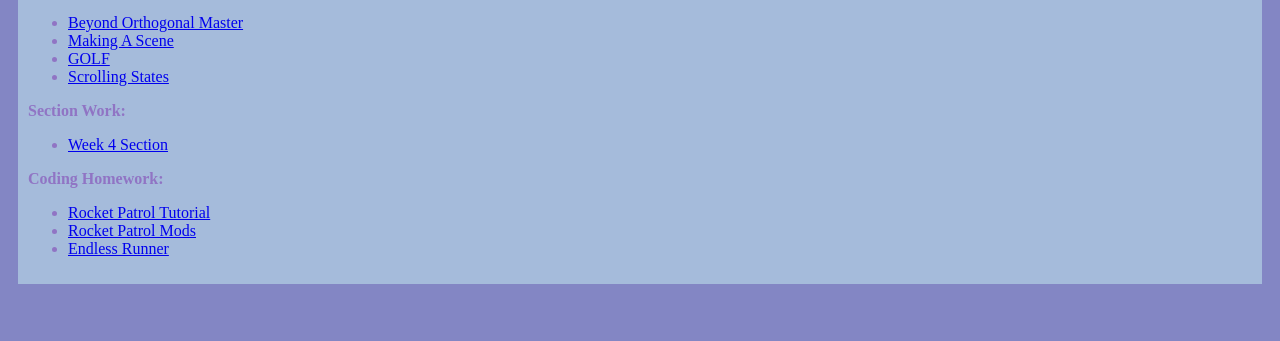
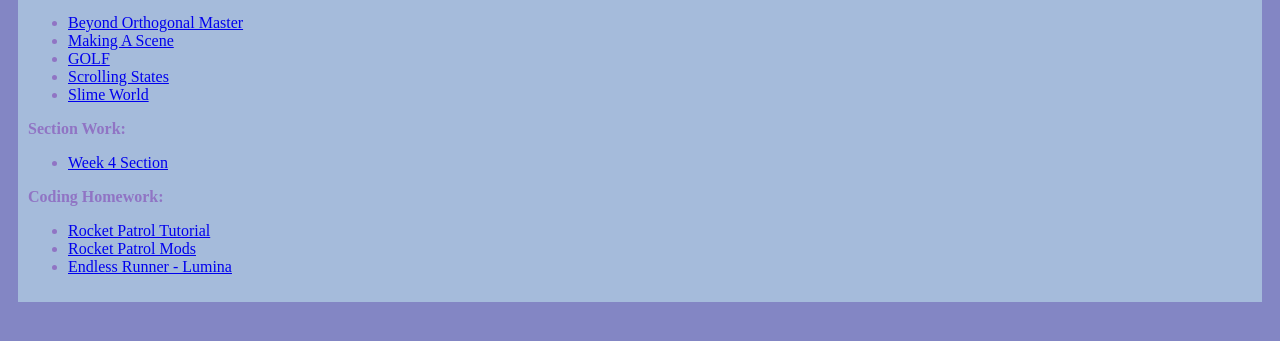
Before and after one commit to efu6ucsc/CMPM120, a plain HTML site: page index.html in a window 1280 px wide. Shown: the part 107-448 px from the top of the page. Drawn offline with Linux system fonts and the light colour scheme.

Commit message:
Add Slime World Link

```diff
--- a/index.html
+++ b/index.html
@@ -19,6 +19,7 @@
                 <li><a href="CP-Making-a-Scene-Template-Master/">Making A Scene</a></li>
                 <li><a href="CP-RNGolf-master/">GOLF</a></li>
                 <li><a href="CP-Scrolling-States-master/">Scrolling States</a></li>
+                <li><a href="CP-Slime-World-master/">Slime World</a></li>
             </ul>
             <b>Section Work: </b>
             <ul>
@@ -28,7 +29,7 @@
             <ul>
                 <li><a href="Rocket Patrol Tutorial/index.html">Rocket Patrol Tutorial</a></li>
                 <li><a href="Rocket Patrol Mods/index.html">Rocket Patrol Mods</a></li>
-                <li><a href="Endless Runner/index.html"">Endless Runner</a></li>
+                <li><a href="Endless Runner/index.html"">Endless Runner - Lumina</a></li>
             </ul>
         </nav>
     </main>
```
